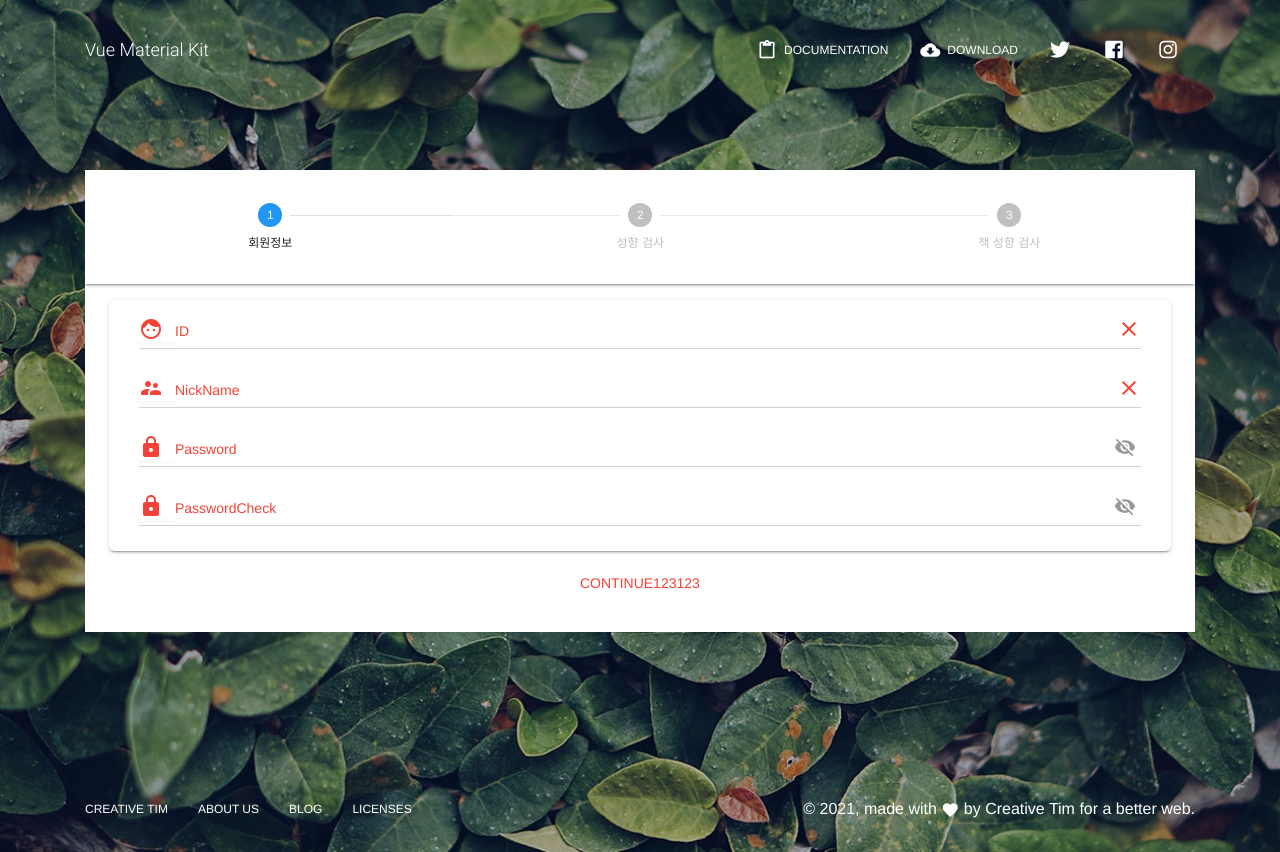
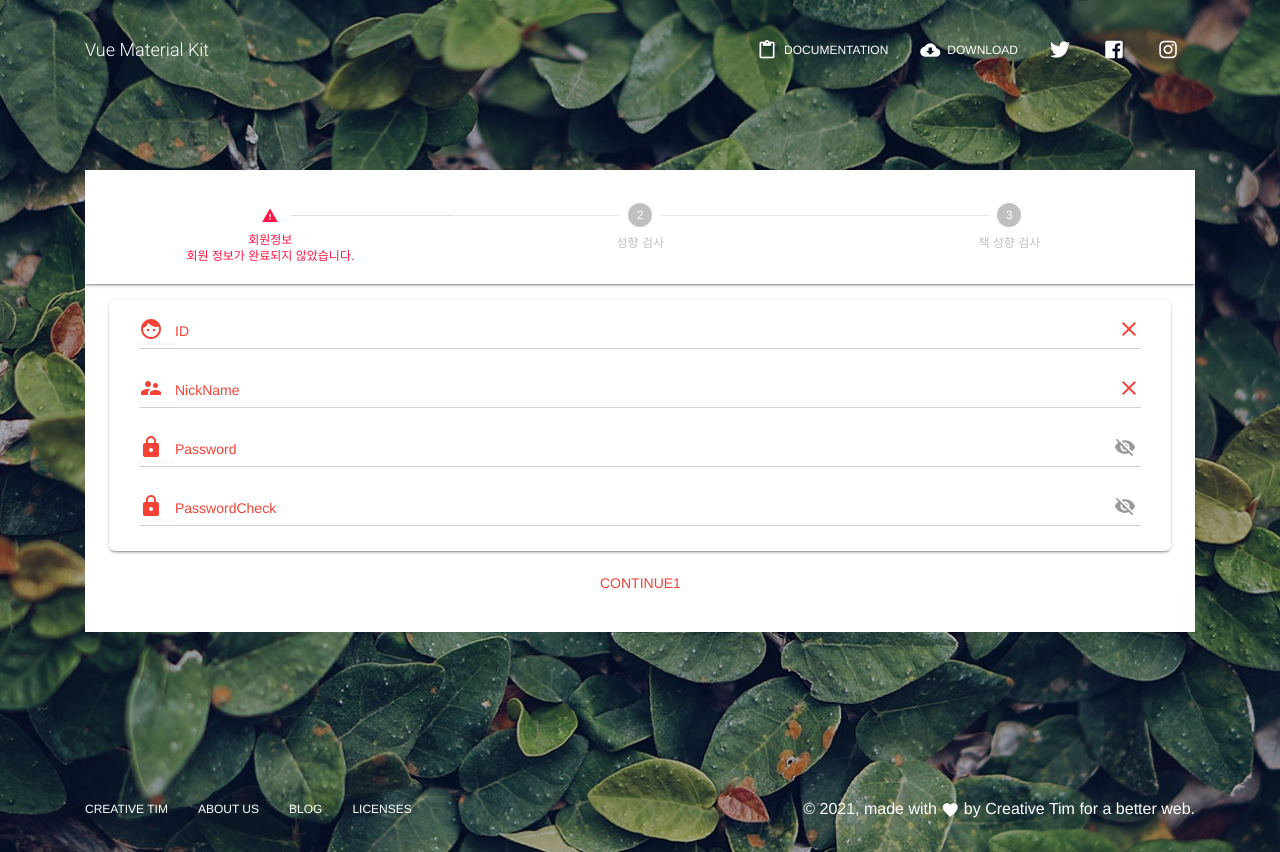
Before and after one commit to oowtl/README, a Vue app in the folder frontend/: page /signup in a window 1280 px wide. Built offline with nearby package versions, Linux system fonts and the light colour scheme.

Commit message:
FE / 성향 입력 / 완료

```diff
--- a/frontend/src/components/signup/PropensityTab.vue
+++ b/frontend/src/components/signup/PropensityTab.vue
@@ -25,8 +25,10 @@
 </template>
 
 <script>
+
 export default {
     props: {
+        index : Number,
         flexColumn: Boolean,
         navPillsIcons: Boolean,
         plain: Boolean,
@@ -43,6 +45,7 @@ export default {
     },
     methods: {
         switchPanel(panel) {
+            this.$store.dispatch('setPropensity', {"index" : this.index, "panel" : panel});
             this.activePanel = panel;
         },
         isActivePanel(panel) {
@@ -50,7 +53,8 @@ export default {
         },
         getColorButton: function(colorButton) {
             return "md-" + colorButton + "";
-        }
+        },
+
     }
 };
 </script>
--- a/frontend/src/components/signup/PropensityTest.vue
+++ b/frontend/src/components/signup/PropensityTest.vue
@@ -3,6 +3,7 @@
         <div class="md-layout md-gutter">
             <div class="md-layout-item" v-for="(item, index) in propensity" :key="index">
                 <propensity-tab
+                    :index="index"
                     :tab-name=item
                     plain
                     flex-column
@@ -10,27 +11,10 @@
                     color-button="primary"
                 ></propensity-tab>
             </div>
-            <!-- <div class="md-layout-item">
-                <propensity-tab
-                    :tab-name="['I', 'E']"
-                    plain
-                    flex-column
-                    nav-pills-icons
-                    color-button="primary"
-                ></propensity-tab>
-            </div> -->
         </div>
-        <!-- <div class="md-layout md-gutter">
-            <div class="md-layout-item md-display-4">E</div>
-            <div class="md-layout-item md-display-4">N</div>
-            <div class="md-layout-item md-display-4">F</div>
-            <div class="md-layout-item md-display-4">P</div>
-        </div> -->
-        <!-- <span>{{getPropensity}}</span> -->
     </div>
 </template>
 <script>
-import { mapGetters } from 'vuex';
 import PropensityTab from './PropensityTab.vue';
 
 export default {
@@ -42,9 +26,6 @@ export default {
             propensity : [['I', 'E'], ['S', 'N'], ['T', 'F'], ['J', 'P']]
         }
     },
-    computed : {
-        ...mapGetters(['getPropensity'])
-    },
     methods : {
         clickPropensity(type){
             return type;
@@ -54,13 +35,4 @@ export default {
 </script>
 
 <style lang="scss" scoped>
-.md-layout-item {
-    border-radius: 16px;
-    color : gray !important;
-}
-.click {
-    color : white !important;
-    background-color: #0097a7 !important;
-    // border-radius: 50%!important;
-}
 </style>
--- a/frontend/src/store/index.js
+++ b/frontend/src/store/index.js
@@ -39,15 +39,13 @@ export default new Vuex.Store({
         }
       }
     },
-    propensity: {
-      I : false,
-      S : false,
-      T : false,
-      J : false,
-      E : false,
-      N : false,
-      F : false,
-      P : false
+    signUpForm: {
+      id: String,
+      nickname : String,
+      password: String,
+      propensity: [
+        "I", "S", "T", "J"
+      ]
     }
   },
   getters: {
@@ -55,7 +53,7 @@ export default new Vuex.Store({
       return state.signupCheck;
     },
     getPropensity(state) {
-      return state.propensity;
+      return state.signUpForm.propensity;
     }
   },
   mutations: {
@@ -69,6 +67,9 @@ export default new Vuex.Store({
     },
     PASSWORDCHECK(state, flag) {
       state.signupCheck.password.check = flag;
+    },
+    SETPROPENSITY(state, propensity) {
+      state.signUpForm.propensity[propensity["index"]] = propensity["panel"];
     }
   },
   actions: {
@@ -96,6 +97,10 @@ export default new Vuex.Store({
     // 비밀번호 확인 검사
     passwordCheck({ commit }, flag) {
       commit("PASSWORDCHECK", flag);
+    },
+    // MBTI 입력
+    setPropensity({ commit }, propensity) {
+      commit("SETPROPENSITY", propensity)
     }
   }
 });
--- a/frontend/src/views/Signup.vue
+++ b/frontend/src/views/Signup.vue
@@ -6,15 +6,18 @@
                     <div class="md-layout-item mx-auto">
                         <div>
                             <md-steppers :md-active-step.sync="active" md-linear md-alternative>
-                                <md-step id="first" md-label="회원정보" :md-done.sync="first">
+                                <md-step id="first" md-label="회원정보" :md-done.sync="first" :md-error="firstStepError">
                                     <write-info/>
-                                    <md-button class="md-raised md-simple md-lg " :class="[this.getSignupCheck.password.flag && this.getSignupCheck.password.check ? 'md-success' : 'md-danger']" @click="clickSecond">Continue123123</md-button>
+                                    <md-button class="md-raised md-simple md-lg "
+                                    :class="[this.getSignupCheck.password.flag && this.getSignupCheck.password.check ? 'md-success' : 'md-danger']"
+                                    @click="firstContinue"
+                                    >Continue1</md-button>
                                 </md-step>
 
 
-                                <md-step id="second" md-label="성향 검사" :md-done.sync="second" @click="clickSecond">
+                                <md-step id="second" md-label="성향 검사" :md-done.sync="second" @click="firstContinue">
                                     <propensity-test/>
-                                    <md-button class="md-raised md-primary" @click="setDone('second', 'third')">Continue</md-button>
+                                    <md-button class="md-raised md-simple md-lg md-success" @click="setDone('second', 'third')">Continue12</md-button>
                                 </md-step>
 
                                 <md-step id="third" md-label="책 성향 검사" :md-done.sync="third">
@@ -45,7 +48,8 @@ export default {
             active: 'first',
             first: false,
             second: false,
-            third: false
+            third: false,
+            firstStepError: "회원 정보가 완료되지 않았습니다."
         };
     },
     props: {
@@ -60,7 +64,19 @@ export default {
                 backgroundImage: `url(${this.header})`
             };
         },
-        ...mapGetters(['getSignupCheck'])
+        ...mapGetters(['getSignupCheck', 'getPropensity']),
+        signupCheck : function(){
+            return this.getSignupCheck.password.flag && this.getSignupCheck.password.check
+        }
+    },
+    watch : {
+        signupCheck : function(){
+            if(this.getSignupCheck.password.flag && this.getSignupCheck.password.check){
+                this.firstStepError = null
+            }else{
+                this.setError()
+            }
+        }
     },
     methods : {
         setDone (id, index) {
@@ -71,16 +87,16 @@ export default {
             }
         },
         setError () {
-            this.secondStepError = 'This is an error!'
+            this.firstStepError = '회원 정보가 완료되지 않았습니다.'
         },
-        clickSecond() {
-            // if(this.getSignupCheck.password.flag && this.getSignupCheck.password.check){
+        firstContinue() {
+            if(this.getSignupCheck.password.flag && this.getSignupCheck.password.check){
+                this.firstStepError = null
                 this.setDone('first', 'second');
-            // }else{
-            //     alert("회원 정보가 완성되지 않았습니다.");
-            // }
+            }else{
+                this.setError()
+            }
         }
-
     }
 };
 </script>
```
